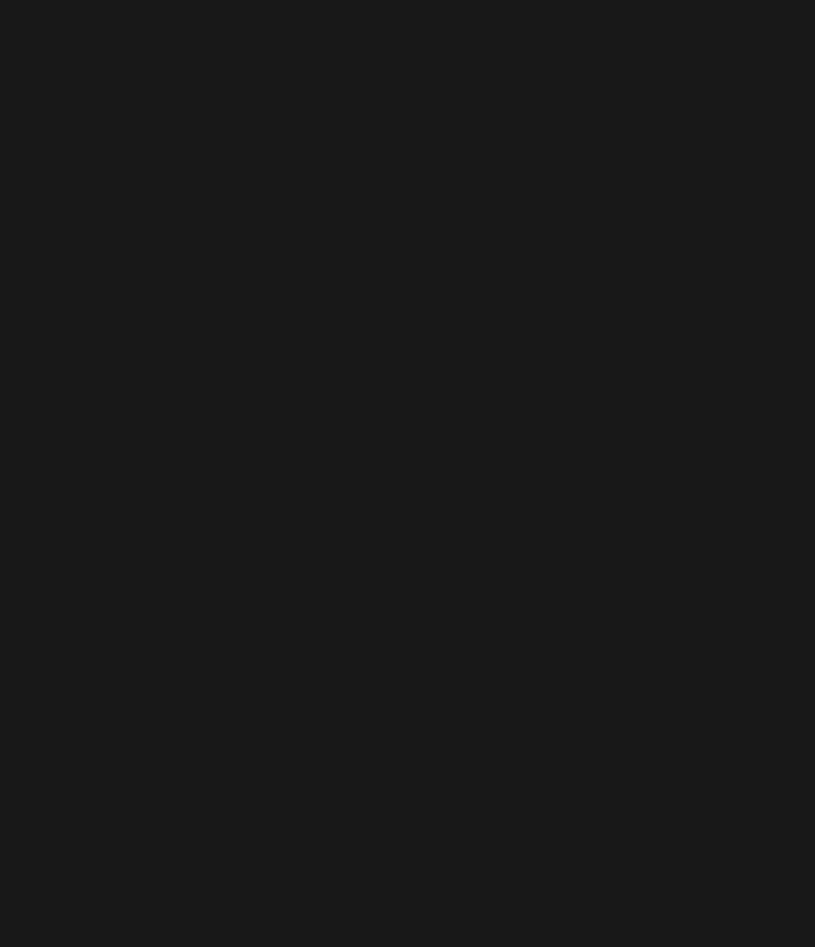
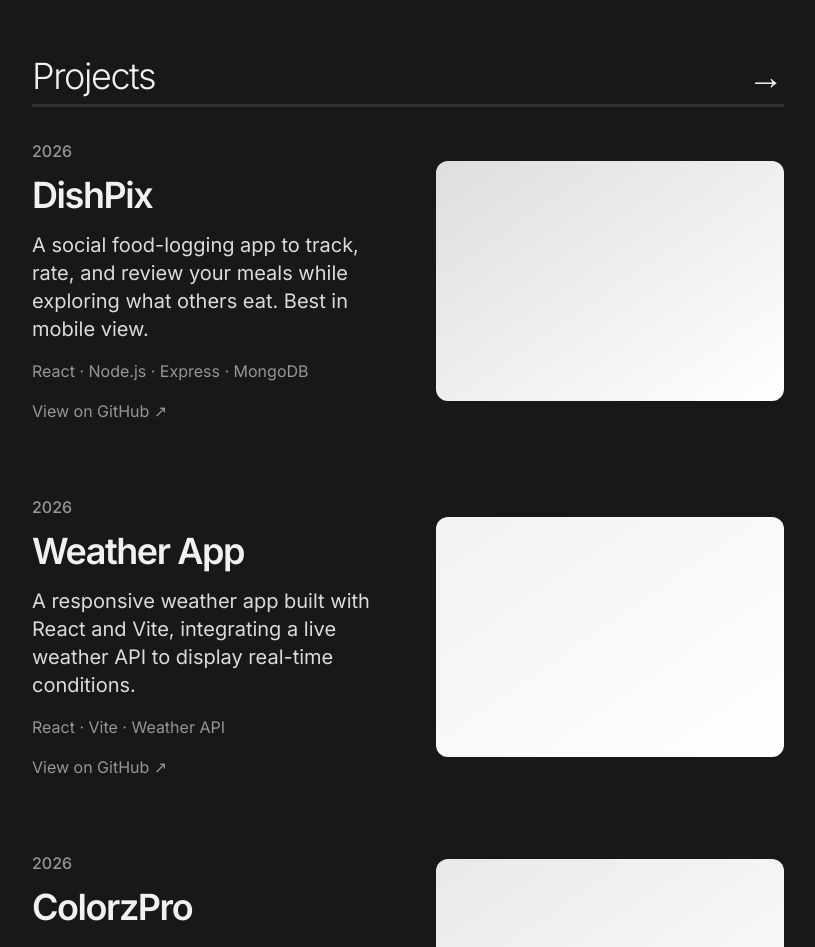
Before and after one commit to vikasprajapati3/portfolio, a React (Vite) app: page / in a window 1280 px wide. Shown: the part 960-1907 px from the top of the page, without its empty margins (232-1047 px from the left). Before the commit the page ends 1016 px from the top, so only its background shows below. Built offline with nearby package versions, Linux system fonts and the light colour scheme.

Commit message:
add Projects sections

```diff
--- a/src/App.jsx
+++ b/src/App.jsx
@@ -1,6 +1,7 @@
 import About from './components/About'
 import Header from './components/Header'
 import Hero from './components/Hero'
+import Projects from './components/Projects'
 
 export default function App() {
   return (
@@ -10,6 +11,7 @@ export default function App() {
       <main>
         <Hero />
         <About />
+        <Projects />
       </main>
     </>
   )
--- /dev/null
+++ b/src/components/Projects.jsx
@@ -0,0 +1,120 @@
+import { useEffect, useRef } from 'react'
+
+const PROJECTS = [
+    {
+        date: '2026',
+        title: 'DishPix',
+        description: 'A social food-logging app to track, rate, and review your meals while exploring what others eat. Best in mobile view.',
+        tech: 'React · Node.js · Express · MongoDB',
+        link: 'https://github.com/vikasprajapati3/DishPix',
+        preview: 'dishpix',
+    },
+    {
+        date: '2026',
+        title: 'Weather App',
+        description: 'A responsive weather app built with React and Vite, integrating a live weather API to display real-time conditions.',
+        tech: 'React · Vite · Weather API',
+        link: 'https://github.com/vikasprajapati3/weather-app',
+        preview: 'dashboard',
+    },
+    {
+        date: '2026',
+        title: 'ColorzPro',
+        description: 'A simple and responsive color palette generator built with Tailwind CSS and JavaScript.',
+        tech: 'HTML · Tailwind CSS · JavaScript',
+        link: 'https://github.com/vikasprajapati3/ColorzPro',
+        preview: 'portfolio',
+    },
+    {
+        date: '2026',
+        title: 'My Field Project',
+        description: 'RJ college website integrated with a chatbot for interactive campus assistance.',
+        tech: 'JavaScript · Chatbot Integration',
+        link: 'https://github.com/vikasprajapati3/My-Field-Project',
+        preview: 'dishpix',
+    },
+]
+
+const PREVIEW_BG = {
+    dishpix: 'bg-gradient-to-br from-[#dedede] to-white',
+    dashboard: 'bg-gradient-to-br from-[#f2f2f2] to-white',
+    portfolio: 'bg-gradient-to-br from-[#e9e9e9] to-white',
+}
+
+export default function Projects() {
+    const ref = useRef(null)
+
+    useEffect(() => {
+        const el = ref.current
+        const obs = new IntersectionObserver(([e]) => {
+            if (e.isIntersecting) { el.classList.add('visible'); obs.unobserve(el) }
+        }, { threshold: 0.05 })
+        obs.observe(el)
+        return () => obs.disconnect()
+    }, [])
+
+    return (
+        <section id="projects" ref={ref} className="reveal pb-32">
+            <div className="max-w-container mx-auto px-6">
+
+                <div className="flex items-center justify-between border-b-[3px] border-line pb-2 mb-8">
+                    <h2 className="text-3xl md:text-4xl font-light tracking-[-0.04em]">Projects</h2>
+                    <span className="text-3xl md:text-4xl font-light">→</span>
+                </div>
+
+                <div className="flex flex-col gap-16 md:gap-[72px]">
+                    {PROJECTS.map(p => (
+                        <article key={p.title}
+                            className="grid grid-cols-1 md:grid-cols-2 gap-7 md:gap-14 items-center
+                                md:hover:translate-x-1 transition-transform">
+                            <div>
+                                <span className="block text-muted text-base font-medium mb-3">{p.date}</span>
+                                <h3 className="text-3xl md:text-4xl font-semibold tracking-[-0.04em] mb-4">{p.title}</h3>
+                                <p className="text-lg md:text-xl text-ink/90 leading-relaxed mb-4 max-w-md">{p.description}</p>
+                                <p className="text-muted text-base">{p.tech}</p>
+                                <a href={p.link} target="_blank" rel="noopener noreferrer"
+                                    className="inline-flex items-center gap-1.5 mt-4 text-muted hover:text-ink hover:gap-3 transition-all">
+                                    View on GitHub ↗
+                                </a>
+                            </div>
+
+                            <div className={`relative w-full aspect-[1.45/1] rounded-xl overflow-hidden
+                               md:hover:scale-[1.02] transition-transform ${PREVIEW_BG[p.preview]}`}>
+                                <div className="mock-window">
+                                    <div className="mock-top">
+                                        <span className="mock-dot" /><span className="mock-dot" /><span className="mock-dot" />
+                                    </div>
+                                    <div className="mock-content">
+                                        {p.preview === 'dashboard' ? (
+                                            <>
+                                                <div className="mock-line medium" />
+                                                <div className="mock-line small" />
+                                                <div className="mock-boxes"><div className="mock-box" /><div className="mock-box" /><div className="mock-box" /></div>
+                                                <div className="mt-5"><div className="mock-line large" /><div className="mock-line medium" /></div>
+                                            </>
+                                        ) : p.preview === 'portfolio' ? (
+                                            <>
+                                                <div className="mock-line small" />
+                                                <div className="mock-line large" />
+                                                <div className="mock-block" />
+                                                <div className="mt-5"><div className="mock-line medium" /><div className="mock-line small" /></div>
+                                            </>
+                                        ) : (
+                                            <>
+                                                <div className="mock-line small" />
+                                                <div className="mock-line large" />
+                                                <div className="mock-line medium" />
+                                                <div className="mock-boxes"><div className="mock-box" /><div className="mock-box" /><div className="mock-box" /></div>
+                                            </>
+                                        )}
+                                    </div>
+                                </div>
+                            </div>
+                        </article>
+                    ))}
+                </div>
+
+            </div>
+        </section>
+    )
+}
```
